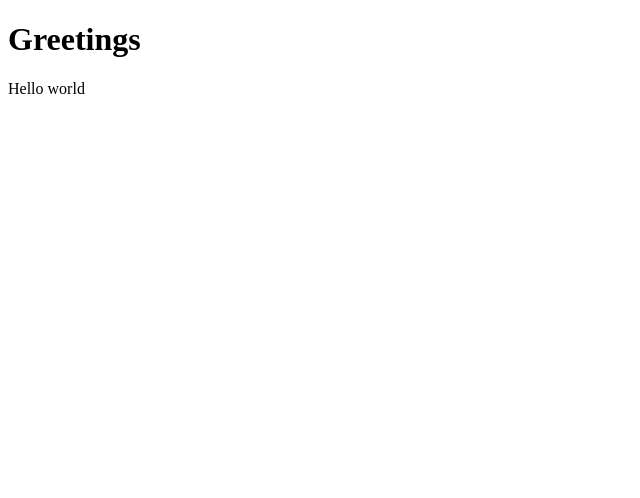
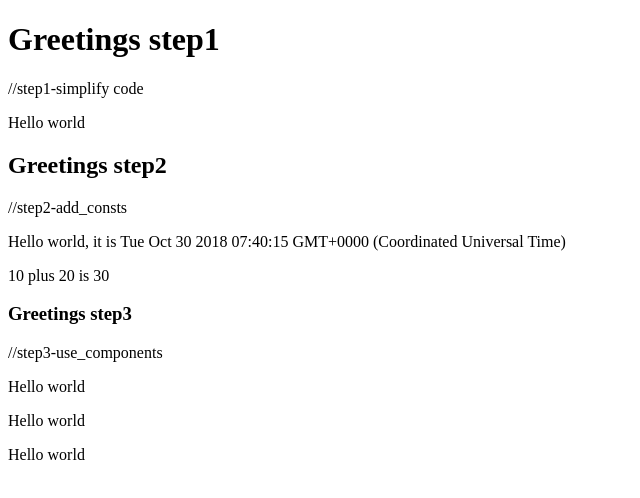
Before and after one commit to vaaPo/fullstackopen_homeworks, a React (Create React App) app in the folder osa1_doc/osa1/: page / in a window 1280 px wide. Shown: the top 498 px of the page, without its empty margins (0-640 px from the left). Built offline with nearby package versions, Linux system fonts and the light colour scheme.

Commit message:
step1, step2, step3 combined

```diff
--- a/osa1_doc/osa1/src/index.js
+++ b/osa1_doc/osa1/src/index.js
@@ -7,26 +7,6 @@ import ReactDOM from 'react-dom';
 //step1-simplify Voit poistaa tiedostot
 // App.js, App.css, App.test.js, logo.svg ja registerServiceWorker.js
 
-//step1 const App = () => (
-//step1     <div>
-//step1       <p>Hello world</p>
-//step1     </div>
-//step1   )
-
-//step2-add_consts
-//step2 const App = () => {
-//step2     const now = new Date()
-//step2     const a = 10
-//step2     const b = 20
-//step2     return (
-//step2       <div>
-//step2         <p>Hello world, it is {now.toString()}</p>
-//step2         <p>{a} plus {b} is {a + b}</p>
-//step2       </div>
-//step2     )
-//step2   }
-
-//step3-several_components
 const Hello = () => {
     return (
         <div>
@@ -35,17 +15,39 @@ const Hello = () => {
     )
 }
 
+
+//step4-user_components in App2
 const App = () => {
+    const now = new Date() //step2-add_consts
+    const a = 10           //step2-add_consts
+    const b = 20           //step2-add_consts
+
     return (
-      <div>
-        <h1>Greetings</h1>
+        <div id="step1">
+            <h1>Greetings step1</h1>
+            //step1-simplify code
+            <p>Hello world</p>
+            <div id="step2">
+                <h2>Greetings step2</h2>
+                //step2-add_consts
+                <p>Hello world, it is {now.toString()}</p>
+                <p>{a} plus {b} is {a + b}</p>
+                <div id="step3">
+                    <h3>Greetings step3</h3>
+                    //step3-use_components
                     <Hello />
+                    <Hello />
+                    <Hello />
+                </div>
+            </div>
         </div>
     )
 }
 
 
+//ReactDOM.render(<App />, document.getElementById('root'));
 ReactDOM.render(<App />, document.getElementById('root'));
+
 //step1-simplify Hello world
 
 // If you want your app to work offline and load faster, you can change
```
Lines whose indentation alone changed are shown as unchanged.
